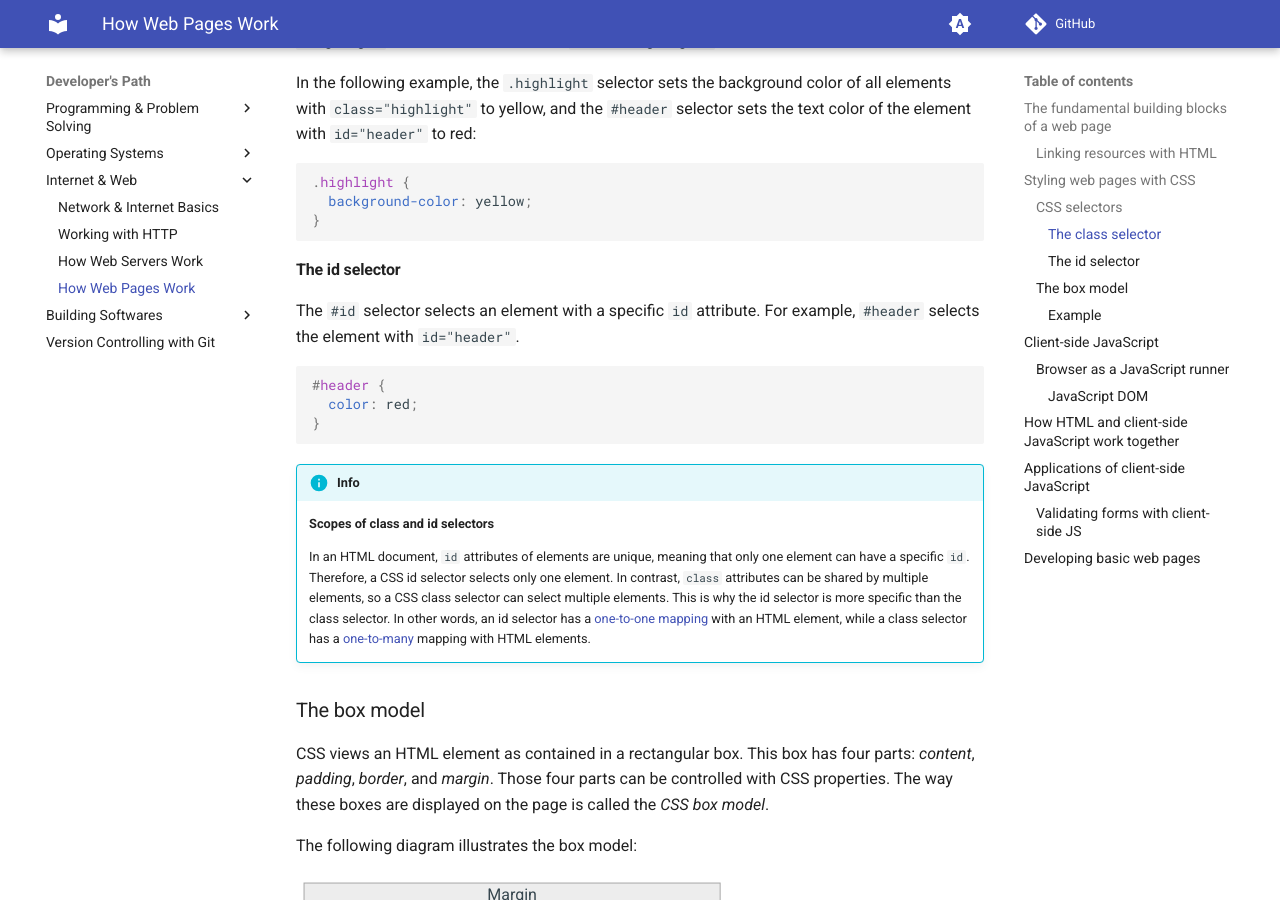
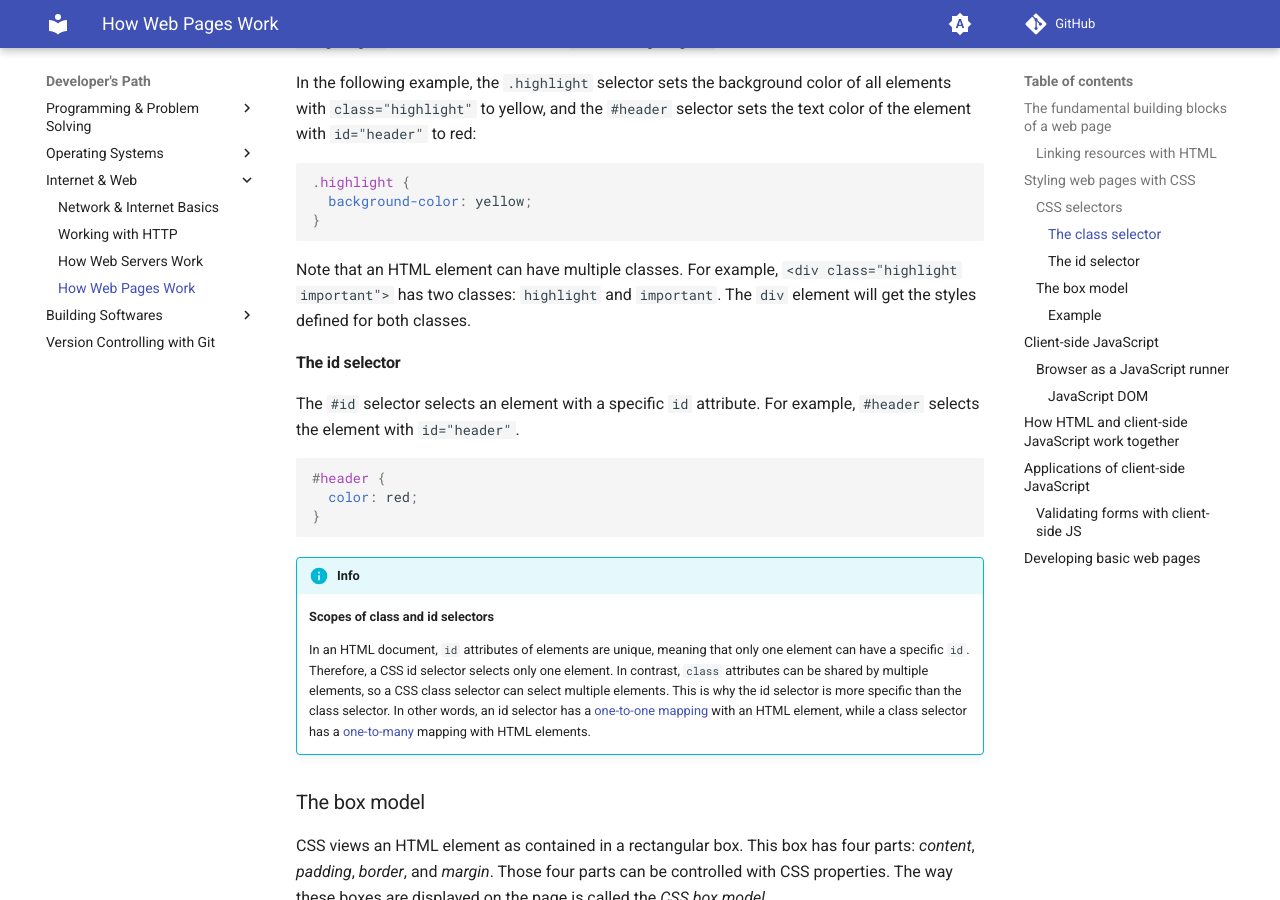
Before and after one commit to gharials/dev-path, an MkDocs documentation site: the page built from docs/internet-web/web-pages.md, in a window 1280 px wide and 900 px high, scrolled down 2169 px. Built offline with MkDocs 1.6.1 and Material for MkDocs 9.7.7, drawn with Linux system fonts in a browser that asks for light colours; comment, search, counter and statistics services are not loaded.

Commit message:
'web-pages': extended CSS class selector.

````diff
--- a/docs/internet-web/web-pages.md
+++ b/docs/internet-web/web-pages.md
@@ -80,6 +80,8 @@ In the following example, the `.highlight` selector sets the background color of
   background-color: yellow;
 }
 ```
+
+Note that an HTML element can have multiple classes. For example, `<div class="highlight important">` has two classes: `highlight` and `important`. The `div` element will get the styles defined for both classes.
 
 #### The id selector
 
````
